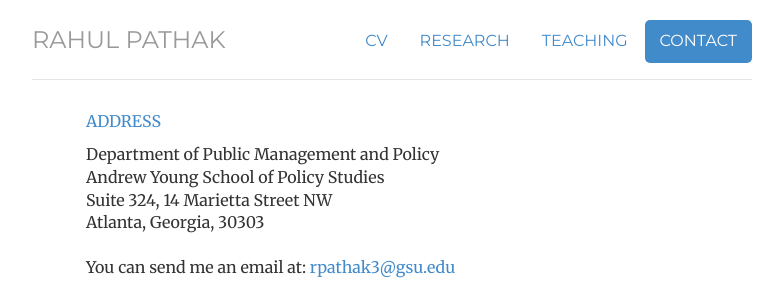
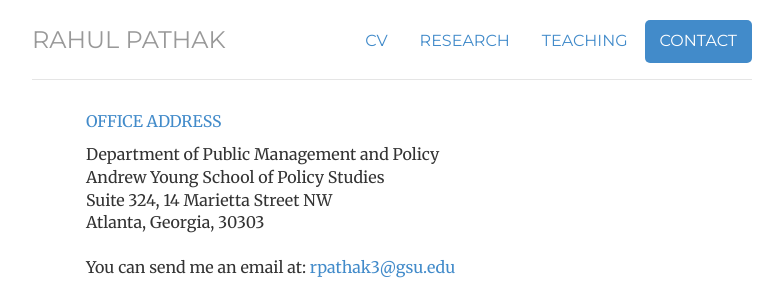
Before and after one commit to pathak-rahul/pathak-rahul.github.io, a Jekyll site: the page built from contact/index.html, in a window 1280 px wide. Shown: the top 294 px of the page, without its empty margins (248-1031 px from the left). Built offline with Jekyll 4.4.1, drawn with Linux system fonts in a browser that asks for light colours.

Commit message:
Update index.html

```diff
--- a/contact/index.html
+++ b/contact/index.html
@@ -11,7 +11,7 @@ description: Contact information for Rahul Pathak.
 
 <address>
 
-<p class="text-primary">ADDRESS</p>
+<p class="text-primary">OFFICE ADDRESS</p>
 
 Department of Public Management and Policy<br>
 Andrew Young School of Policy Studies<br>
```
